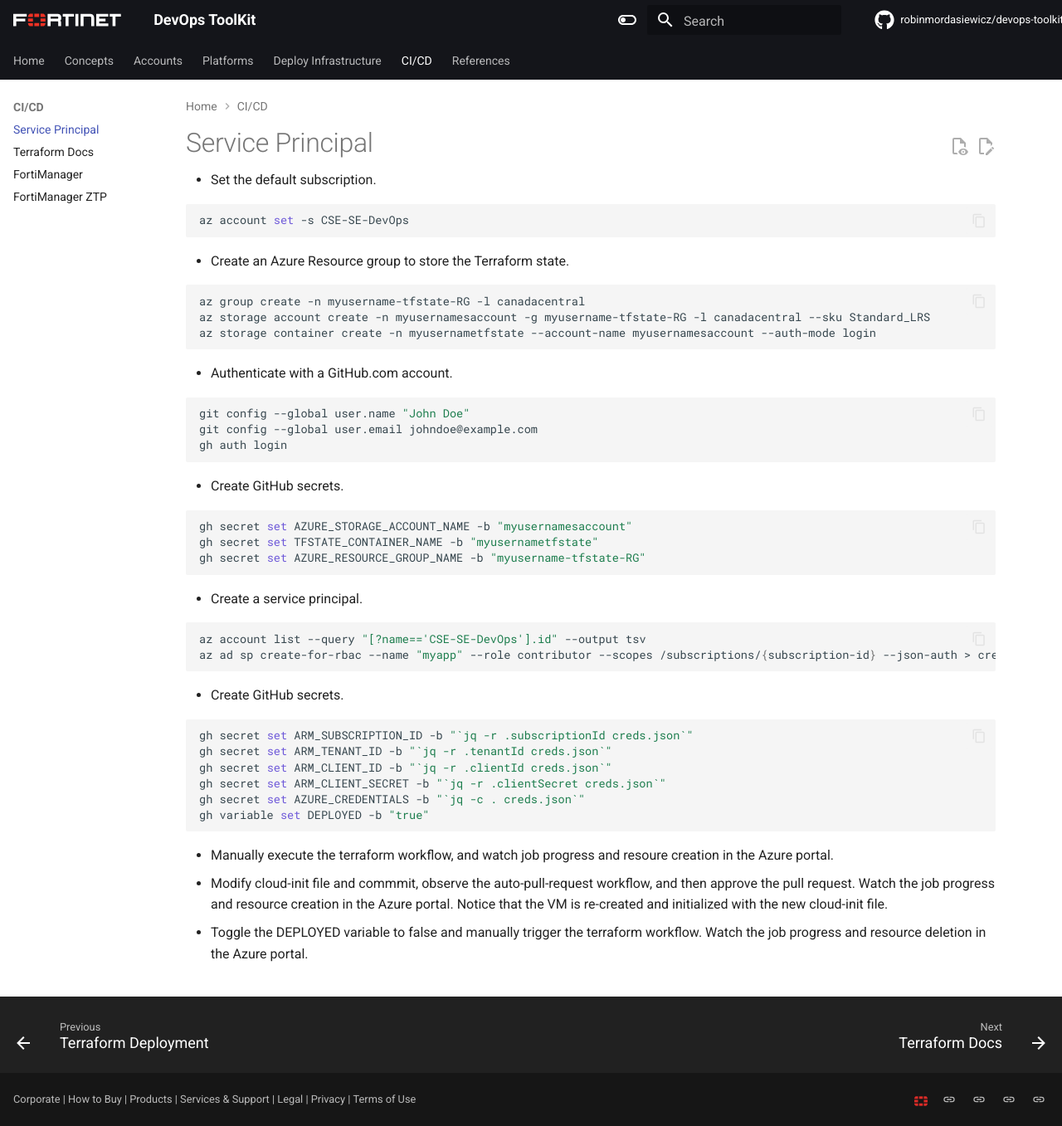
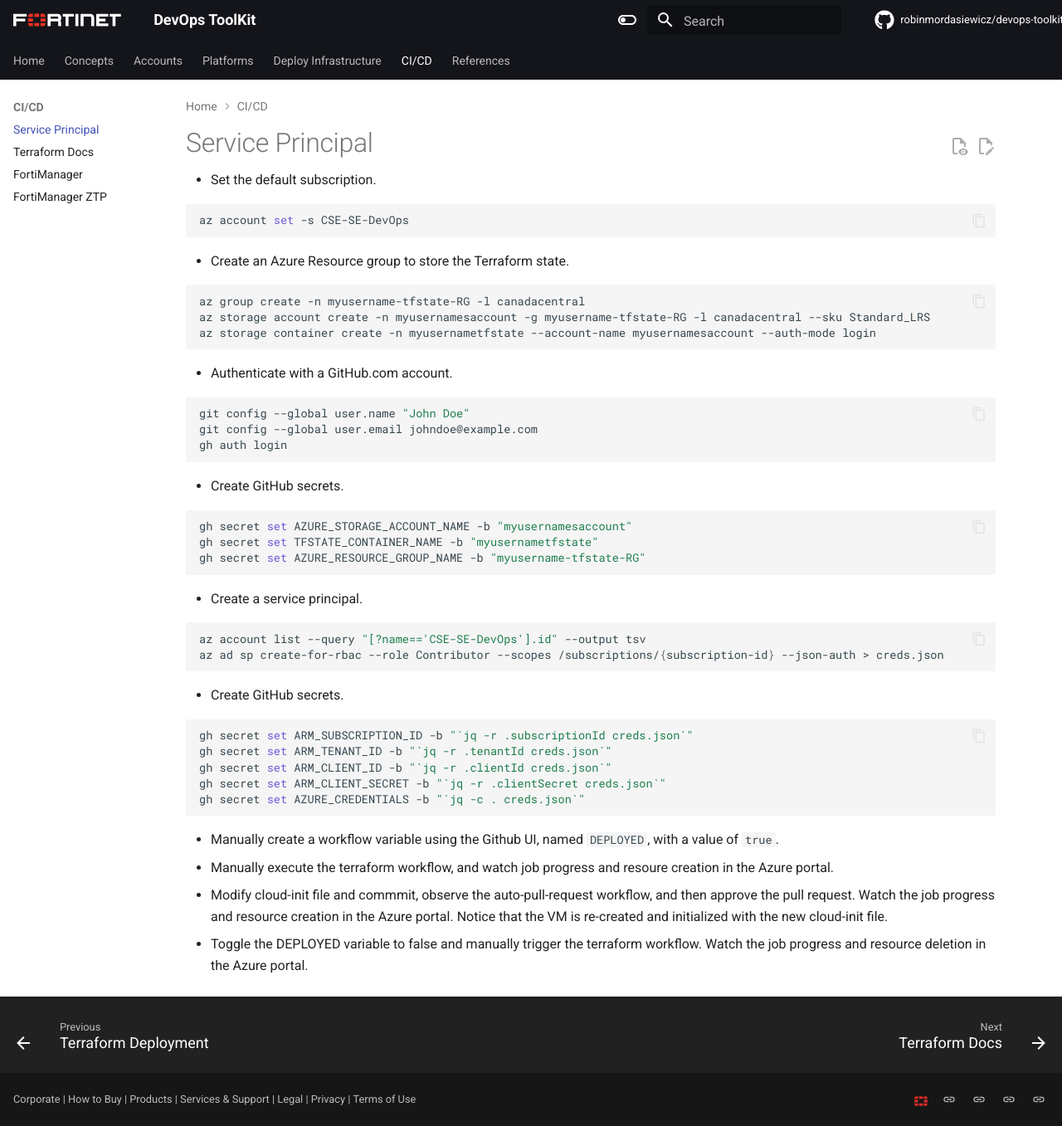
Before and after one commit to robinmordasiewicz/devops-toolkit, an MkDocs documentation site: the page built from docs/azure-service-principal.md, in a window 1280 px wide and 1357 px high. Shown: the whole window at 83% size. Built offline with MkDocs 1.6.1 and Material for MkDocs 9.7.7, drawn with Linux system fonts in a browser that asks for light colours; plug-ins that fetch from the network failed and are left out; comment, search, counter and statistics services are not loaded.

Commit message:
docs(azure-service-principal.md): update command and instructions for setting up Azure service principal
The command for creating an Azure service principal has been updated to remove the --name flag, as it's not necessary and can lead to confusion. The instructions for setting the DEPLOYED variable have also been updated to clarify that it should be created manually using the Github UI. This change is made to avoid any confusion and to ensure that the setup process is as straightforward as possible.

````diff
--- a/docs/azure-service-principal.md
+++ b/docs/azure-service-principal.md
@@ -37,7 +37,7 @@
 
 ```bash
 az account list --query "[?name=='CSE-SE-DevOps'].id" --output tsv
-az ad sp create-for-rbac --name "myapp" --role contributor --scopes /subscriptions/{subscription-id} --json-auth > creds.json
+az ad sp create-for-rbac --role Contributor --scopes /subscriptions/{subscription-id} --json-auth > creds.json
 ```
 
 - Create GitHub secrets.
@@ -48,9 +48,9 @@
 gh secret set ARM_CLIENT_ID -b "`jq -r .clientId creds.json`"
 gh secret set ARM_CLIENT_SECRET -b "`jq -r .clientSecret creds.json`"
 gh secret set AZURE_CREDENTIALS -b "`jq -c . creds.json`"
-gh variable set DEPLOYED -b "true"
 ```
 
+- Manually create a workflow variable using the Github UI, named `DEPLOYED`, with a value of `true`.
 - Manually execute the terraform workflow, and watch job progress and resoure creation in the Azure portal.
 - Modify cloud-init file and commmit, observe the auto-pull-request workflow, and then approve the pull request. Watch the job progress and resource creation in the Azure portal. Notice that the VM is re-created and initialized with the new cloud-init file.
 - Toggle the DEPLOYED variable to false and manually trigger the terraform workflow. Watch the job progress and resource deletion in the Azure portal.
````
